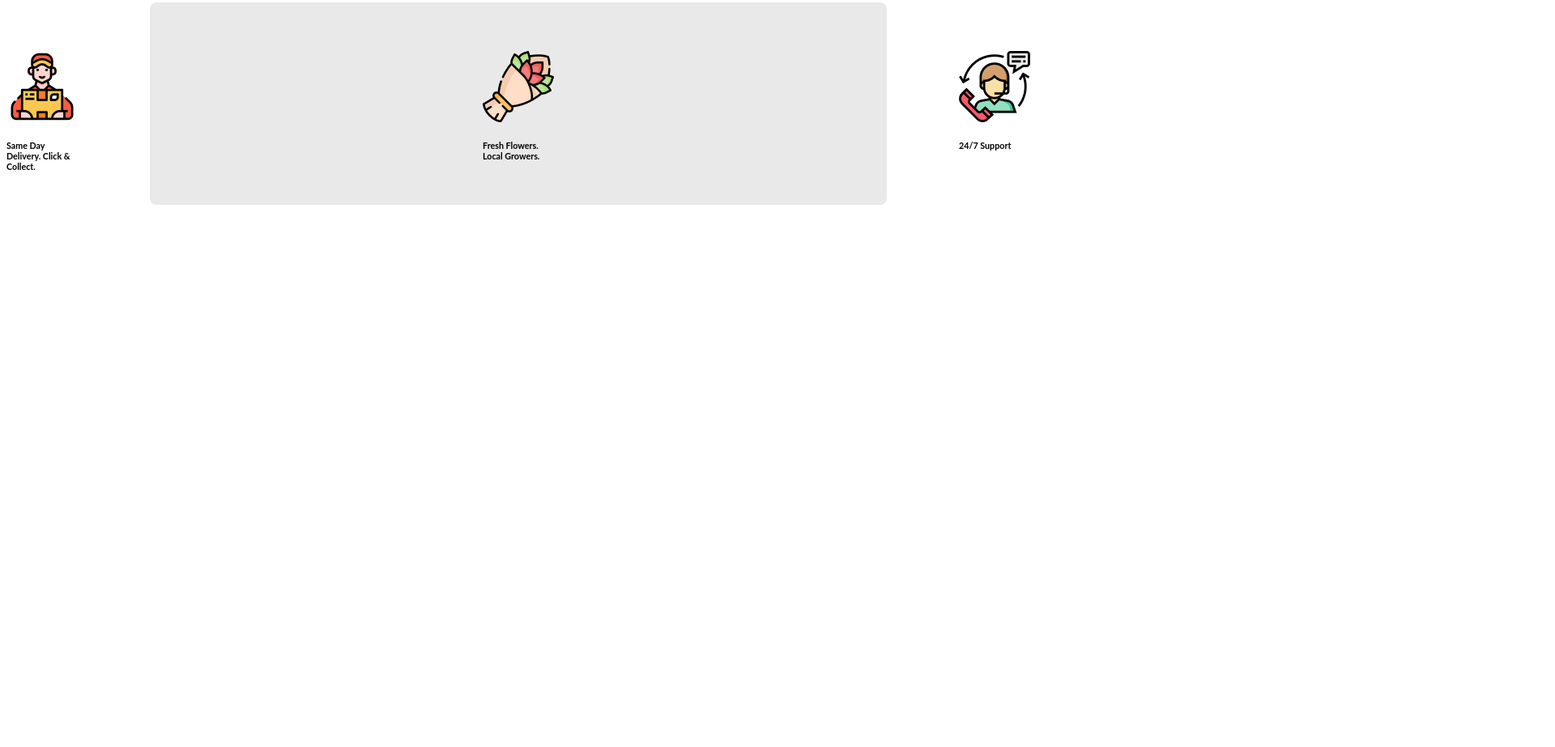
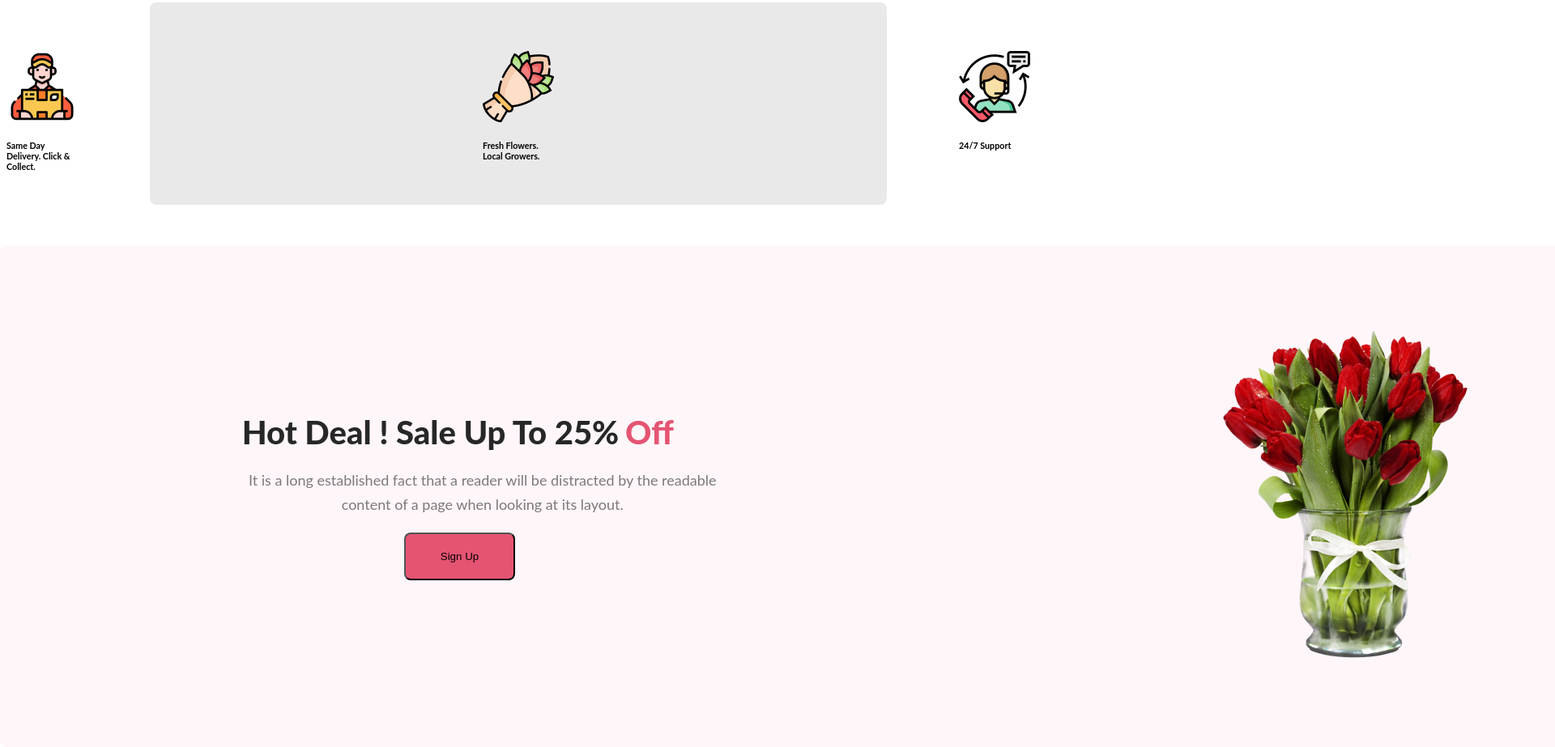
Before and after one commit to Abir010/Assignment1, a plain HTML site: page index.html in a window 1280 px wide. Shown: the part 1543-2466 px from the top of the page at 81% size, 1920 px wide, since content can reach past the window. Before the commit the page ends 1846 px from the top, so only its background shows below. Drawn offline with Linux system fonts and the light colour scheme.

Commit message:
signup-button added with some degines

```diff
--- a/index.html
+++ b/index.html
@@ -67,6 +67,28 @@
             </div>
         </div>
 
+        <div class="hot-deal">
+            <div class="hd-text">
+                <h1>
+                    <span class="hd-text1">Hot Deal ! Sale Up To 25%</span>
+                    <span class="highlight">Off</span>
+                </h1>
+                <div>
+                    <h6 class="hd-text2">It is a long established fact that a reader will be distracted by the readable <br>
+                        content of a page when looking at its layout.</h6>
+                    <div>
+                        <button class="signup-button">Sign Up</button>
+                    </div>
+                </div>
+
+            </div>
+
+            <div class="deal-image">
+                <img src="f/img/pngwing 8.png" alt="">
+            </div>
+
+
+        </div>
 
 
 
--- a/styles/portfolio.css
+++ b/styles/portfolio.css
@@ -122,7 +122,7 @@ body {
 
 .rectangle2 .image2 {
     width: 370px;
-height: 370px;
+    height: 370px;
     margin: 0px 70px;
     padding-top: 110px;
 }
@@ -131,7 +131,7 @@ height: 370px;
     width: 464px;
     height: 538px;
     border-radius: 300px 300px 0px 0px;
-background: rgba(71, 125, 17, 0.15);
+    background: rgba(71, 125, 17, 0.15);
 }
 
 .rectangle3 .image3 {
@@ -140,7 +140,8 @@ background: rgba(71, 125, 17, 0.15);
     margin: 0px 70px;
     padding-top: 65px;
 }
-.rectangle1-text{
+
+.rectangle1-text {
     display: flex;
     justify-content: center;
     text-decoration: underline;
@@ -150,7 +151,7 @@ background: rgba(71, 125, 17, 0.15);
     padding-top: 10px;
 }
 
-.rectangle2-text{
+.rectangle2-text {
     display: flex;
     justify-content: center;
     text-decoration: underline;
@@ -160,7 +161,7 @@ background: rgba(71, 125, 17, 0.15);
     padding-top: 70px;
 }
 
-.rectangle3-text{
+.rectangle3-text {
     display: flex;
     justify-content: center;
     text-decoration: underline;
@@ -169,19 +170,80 @@ background: rgba(71, 125, 17, 0.15);
     font-weight: 600;
     padding-top: 10px;
 }
+
 /*logo part*/
 
-.support{
+.support {
     background-color: #2727270D;
     border-radius: 8px;
     background: rgba(39, 39, 39, 0.1);
     margin: 50px 185px;
     height: 250px;
 }
-.logo{
+
+.logo {
     padding-top: 60px;
     justify-content: center;
     display: flex;
     gap: 500px;
 
 }
+
+.hot-deal {
+    border-radius: 8px;
+    background: rgba(229, 84, 115, 0.05);
+    width: 1922px;
+    height: 620px;
+    display: flex;
+    justify-content: space-around;
+    align-items: center;
+    padding: 0px 100px;
+    gap: 215px;
+}
+
+.hd-text {
+    align-content: center;
+}
+
+.hd-text1 {
+    color: #272727;
+    font-family: Lato;
+    font-size: 40px;
+    font-style: normal;
+    font-weight: 800;
+    line-height: normal;
+}
+
+.highlight {
+    color: #E55473;
+    font-family: Lato;
+    font-size: 40px;
+    font-style: normal;
+    font-weight: 800;
+    line-height: normal;
+}
+
+.hd-text2 {
+    display: flex;
+    width: 594px;
+    flex-direction: column;
+
+    color: rgba(39, 39, 39, 0.60);
+    text-align: center;
+    font-family: Lato;
+    font-size: 18px;
+    font-style: normal;
+    font-weight: 400;
+    line-height: 30px;
+    margin-top: 20px;
+}
+
+.signup-button {
+    padding: 20px 43px;
+    align-items:center;
+    margin-left: 200px;
+    border-radius: 8px;
+    background: #E55473;
+   margin-top: 20px;
+
+}
```
Lines whose indentation alone changed are shown as unchanged.
